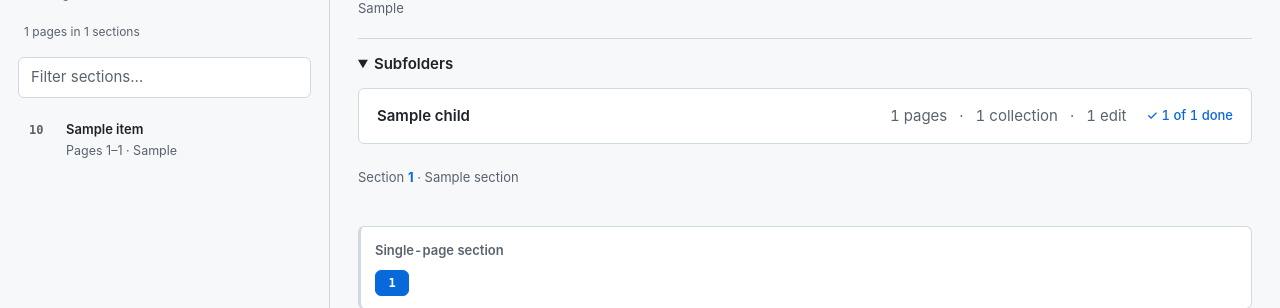
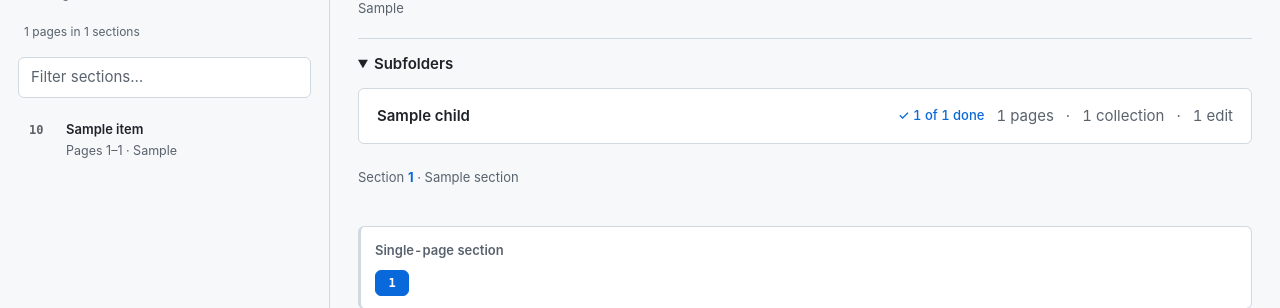
Before and after one commit to diversen7/archival-organizer, a FastAPI app: template archival_organizer/web/templates/page.html in a window 1280 px wide. Shown: the part 122-430 px from the top of the page. Run offline with FastAPI, Linux system fonts and the light colour scheme; the template is opened without the code that fills it: most values are stand-ins (such as "Sample title", 1, 10 or a date in 2020); grey boxes marked "Sample" are stand-in pictures; parts of the project's set-up code (start-up, migrations or seed data) failed here and were passed over.

Commit message:
use a single row instead of two rows

```diff
--- a/archival_organizer/web/static/archive.css
+++ b/archival_organizer/web/static/archive.css
@@ -218,8 +218,8 @@ pre { white-space: pre-wrap; font: 14px/1.55 ui-monospace, SFMono-Regular, Menlo
 .collections-main > p { color: var(--muted); margin: 0 0 28px; }
 .collection-list { display: grid; grid-template-columns: minmax(0, 1fr) max-content max-content max-content; gap: 10px 12px; }
 .collection-list.has-edit-counts { grid-template-columns: minmax(0, 1fr) repeat(5, max-content); }
-.collection-list.has-completion { grid-template-columns: minmax(0, 1fr) repeat(3, max-content) minmax(12ch, max-content); }
-.collection-list.has-edit-counts.has-completion { grid-template-columns: minmax(0, 1fr) repeat(5, max-content) minmax(12ch, max-content); }
+.collection-list.has-completion { grid-template-columns: minmax(0, 1fr) minmax(12ch, max-content) repeat(3, max-content); }
+.collection-list.has-edit-counts.has-completion { grid-template-columns: minmax(0, 1fr) minmax(12ch, max-content) repeat(5, max-content); }
 .collection { display: grid; grid-template-columns: subgrid; grid-column: 1 / -1; align-items: center; padding: 16px 18px; text-decoration: none; background: var(--card); border: 1px solid var(--line); border-radius: var(--radius); }
 .collection:hover { border-color: var(--accent-strong); background: var(--hover-card); }
 .collection-name { min-width: 0; overflow-wrap: anywhere; }
@@ -227,8 +227,8 @@ pre { white-space: pre-wrap; font: 14px/1.55 ui-monospace, SFMono-Regular, Menlo
 .collection span { color: var(--muted); white-space: nowrap; }
 .collection .collection-stats { display: grid; grid-template-columns: subgrid; grid-column: 2 / -1; text-align: right; font-variant-numeric: tabular-nums; }
 .completion-status { display: block; font-size: 13px; font-weight: 500; color: var(--muted); }
-.has-completion .collection-stats { grid-column: 2 / -2; }
-.collection > .completion-status { grid-column: -2 / -1; text-align: right; font-variant-numeric: tabular-nums; }
+.has-completion .collection-stats { grid-column: 3 / -1; }
+.collection > .completion-status { grid-column: 2; text-align: right; font-variant-numeric: tabular-nums; }
 .completion-status.is-done, .collection .completion-status.is-done { color: var(--accent-strong); }
 .collection-completion { display: grid; gap: 5px; margin: 12px 0 20px; }
 .collection-completion > span { font-size: 13px; color: var(--muted); }
--- a/archival_organizer/web/templates/macros.html
+++ b/archival_organizer/web/templates/macros.html
@@ -59,8 +59,8 @@
   {% for child in children %}
     <a class="collection" href="{{ child.url }}" data-search="{{ child.name.casefold() }}">
       <div class="collection-name"><strong>{{ child.name }}</strong></div>
+      {% if child.done_count is defined %}{{ completion_status(child, compact=true) }}{% endif %}
       <span class="collection-stats"><span>{{ child.page_count }} pages</span><span> · </span><span>{{ child.collection_count }} {{ 'collection' if child.collection_count == 1 else 'collections' }}</span>{% if child.edit_count is defined %}<span> · </span><span>{{ child.edit_count }} {{ 'edit' if child.edit_count == 1 else 'edits' }}</span>{% endif %}</span>
-      {% if child.done_count is defined %}{{ completion_status(child, compact=true) }}{% endif %}
     </a>
   {% endfor %}
 </div>
```
